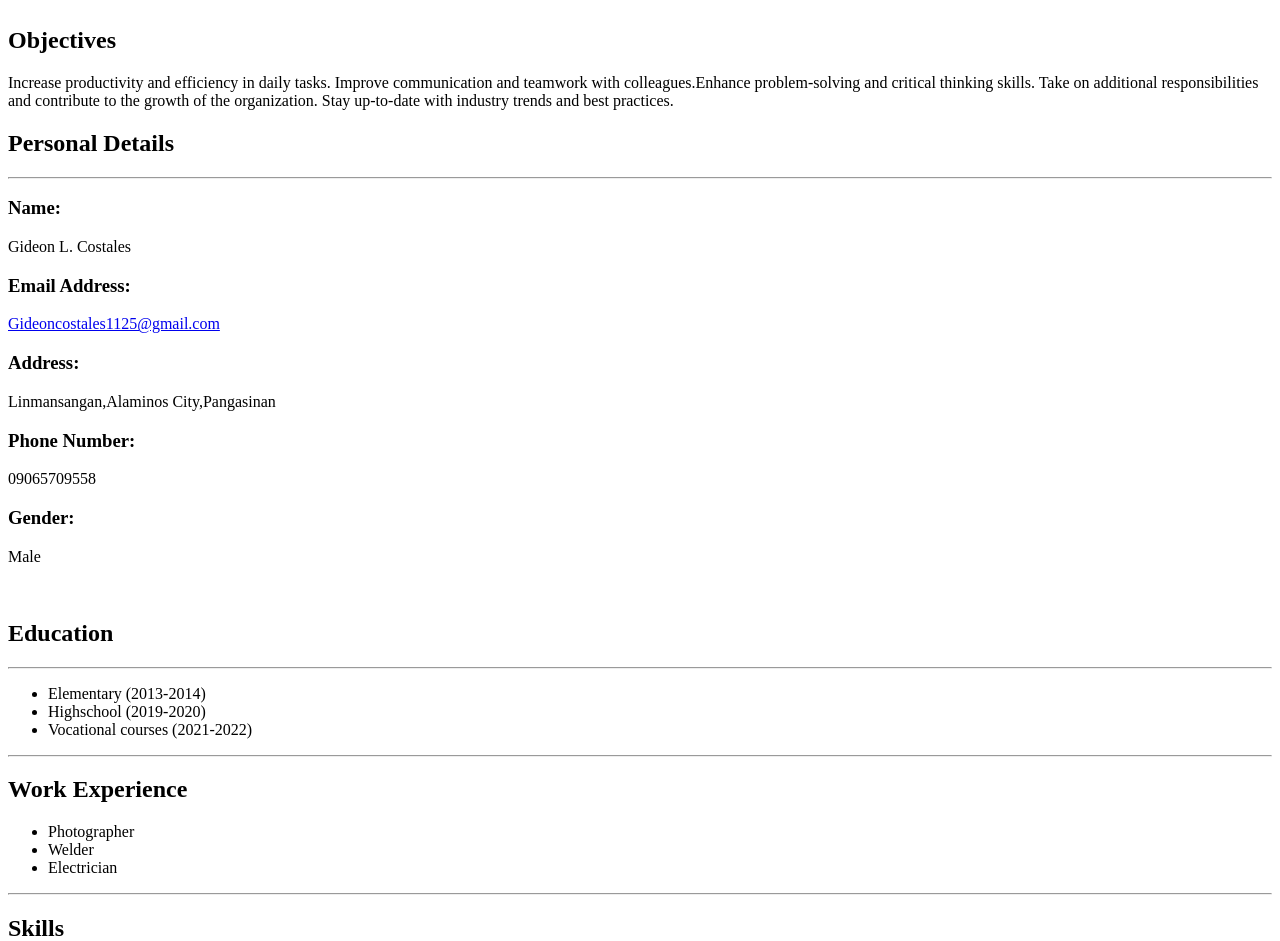
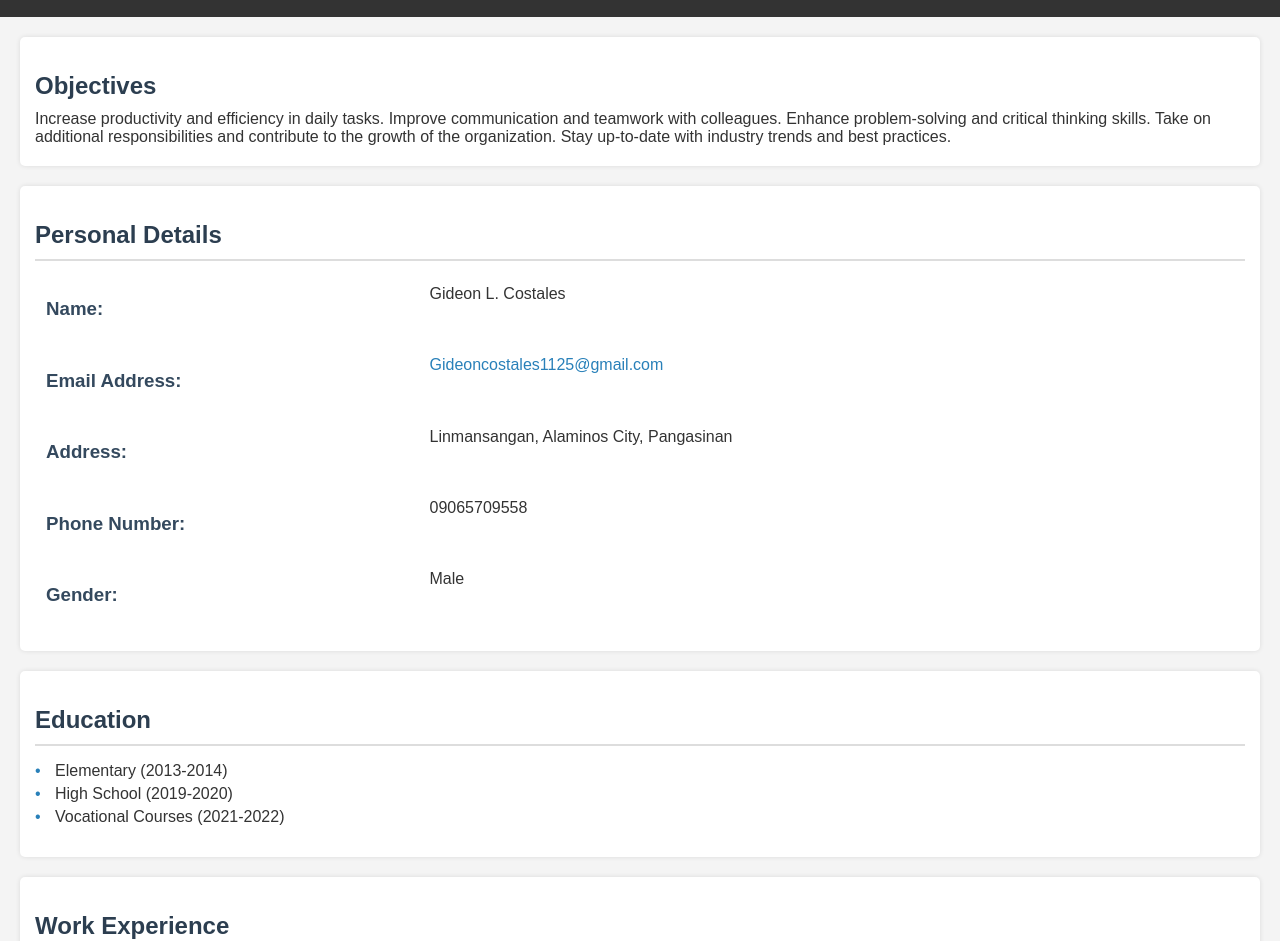
Before and after one commit to GideonCostales/Costales_Gideon_CV_pt101, a plain HTML site: page index.html in a window 1280 px wide. Shown: the part 105-1046 px from the top of the page. Drawn offline with Linux system fonts and the light colour scheme.

Commit message:
index.html

```diff
--- a/index.html
+++ b/index.html
@@ -1,35 +1,122 @@
 <!DOCTYPE html>
 <html lang="en">
 <head>
-<title>Gideon L.Costales Resume</title>
+  <title>Gideon L. Costales Resume</title>
+  <style>
+    /* General styling */
+    body {
+      font-family: Arial, sans-serif;
+      margin: 0;
+      padding: 0;
+      background-color: #f4f4f4;
+      color: #333;
+    }
+
+    header {
+      background-color: #333;
+      color: white;
+      padding: 10px 0;
+    }
+
+    header h1 {
+      text-align: center;
+      font-size: 2em;
+    }
+
+    table {
+      width: 100%;
+      border-spacing: 10px;
+    }
+
+    table img {
+      border-radius: 50%;
+      margin-right: 20px;
+    }
+
+    td {
+      vertical-align: top;
+    }
+
+    /* Section Styling */
+    section {
+      margin: 20px;
+      padding: 15px;
+      background-color: white;
+      border-radius: 5px;
+      box-shadow: 0px 0px 5px rgba(0, 0, 0, 0.1);
+    }
+
+    h2 {
+      color: #2C3E50;
+      font-size: 1.5em;
+      margin-bottom: 10px;
+    }
+
+    h3 {
+      color: #34495E;
+    }
+
+    p {
+      margin: 5px 0;
+    }
+
+    hr {
+      border: 1px solid #ddd;
+    }
+
+    a {
+      color: #2980B9;
+      text-decoration: none;
+    }
+
+    a:hover {
+      text-decoration: underline;
+    }
+
+    /* List styling */
+    ul {
+      list-style-type: none;
+      padding: 0;
+    }
+
+    ul li {
+      margin: 5px 0;
+      padding-left: 20px;
+      position: relative;
+    }
+
+    ul li::before {
+      content: "•";
+      position: absolute;
+      left: 0;
+      color: #2980B9;
+    }
+  </style>
 </head>
+
 <body>
-
   <header>
     <table>
       <tr>
         <td>
-        <img src="/storage/emulated/0/DCIM/Facebook/FB_IMG_1737983645294.jpg"alt="" width="127px">
+          <img src="/storage/emulated/0/DCIM/Facebook/FB_IMG_1737983645294.jpg" alt="Gideon L.Costales" width="127px">
         </td>
         <td>
-      <h1>Gideon L.Costales</h1>
+          <h1>Gideon L. Costales</h1>
         </td>
       </tr>
     </table>
   </header>
-        <br>
 
   <section>
-        <h2> Objectives</h2>
-        <p>Increase productivity and efficiency in daily tasks.
+    <h2>Objectives</h2>
+    <p>Increase productivity and efficiency in daily tasks. Improve communication and teamwork with colleagues. Enhance problem-solving and critical thinking skills. Take on additional responsibilities and contribute to the growth of the organization. Stay up-to-date with industry trends and best practices.</p>
+  </section>
 
-        Improve communication and teamwork with colleagues.Enhance problem-solving and critical thinking skills.
-
-        Take on additional responsibilities and contribute to the growth of the organization. Stay up-to-date with industry trends and best practices.</p>
-        </section>
   <section>
-           <h2> Personal Details</h2>
+    <h2>Personal Details</h2>
     <hr>
+    <table>
       <tr>
         <td>
           <h3>Name:</h3>
@@ -43,19 +130,16 @@
           <h3>Email Address:</h3>
         </td>
         <td>
-<p><a href="Email:">Gideoncostales1125@gmail.com</a></p>
-
+          <p><a href="mailto:Gideoncostales1125@gmail.com">Gideoncostales1125@gmail.com</a></p>
         </td>
-
       </tr>
       <tr>
         <td>
           <h3>Address:</h3>
         </td>
         <td>
-<p>Linmansangan,Alaminos City,Pangasinan</p>
+          <p>Linmansangan, Alaminos City, Pangasinan</p>
         </td>
-
       </tr>
       <tr>
         <td>
@@ -69,43 +153,41 @@
         <td>
           <h3>Gender:</h3>
         </td>
-
         <td>
           <p>Male</p>
         </td>
       </tr>
     </table>
   </section>
-<br>
 
   <section>
     <h2>Education</h2>
     <hr>
     <ul>
       <li>Elementary (2013-2014)</li>
-<li>Highschool (2019-2020)</li>
-<li>Vocational courses (2021-2022)</li>
+      <li>High School (2019-2020)</li>
+      <li>Vocational Courses (2021-2022)</li>
+    </ul>
   </section>
 
   <section>
+    <h2>Work Experience</h2>
     <hr>
-<h2>Work Experience </h2>
     <ul>
       <li>Photographer</li>
       <li>Welder</li>
       <li>Electrician</li>
-</table>
-
-
+    </ul>
   </section>
 
   <section>
+    <h2>Skills</h2>
     <hr>
-<h2> Skills</h2>
     <ul>
       <li>Communication</li>
       <li>Teamwork and Collaboration</li>
       <li>Reading and Writing Proficiency</li>
+    </ul>
   </section>
 </body>
 </html>
```
Lines whose indentation alone changed are shown as unchanged.
